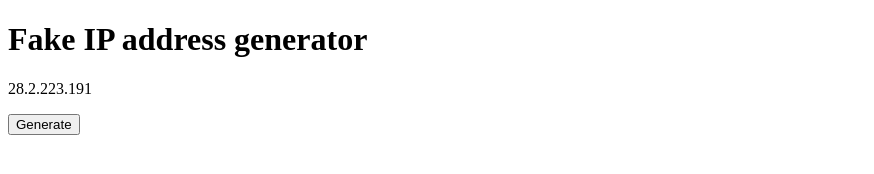
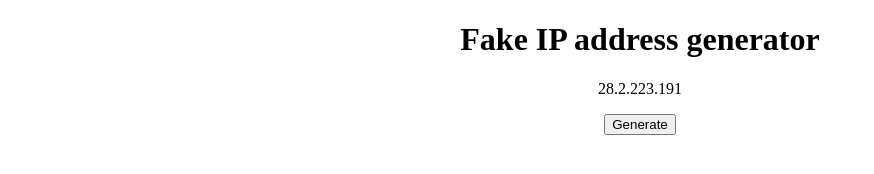
Before and after one commit to Oreeeee/fakeip, a plain HTML site: page index.html in a window 1280 px wide. Shown: the whole page, without its empty margins (0-874 px from the left). Drawn offline with Linux system fonts and the light colour scheme.

Commit message:
Add CSS and center everything

```diff
--- a/index.html
+++ b/index.html
@@ -1,15 +1,18 @@
 <!DOCTYPE html>
 <html lang="en">
   <head>
-    <meta charset="UTF-8">
-    <meta http-equiv="X-UA-Compatible" content="IE=edge">
-    <meta name="viewport" content="width=device-width, initial-scale=1.0">
+    <meta charset="UTF-8" />
+    <meta http-equiv="X-UA-Compatible" content="IE=edge" />
+    <meta name="viewport" content="width=device-width, initial-scale=1.0" />
+    <link rel="stylesheet" href="style.css">
     <title>Fake IP address generator</title>
+    <script defer src="index.js"></script>
   </head>
   <body>
-    <script defer src="index.js"></script>
+    <div id="mainDiv">
       <h1>Fake IP address generator</h1>
       <p id="ipField"></p>
       <button id="generateButton">Generate</button>
+    </div>
   </body>
 </html>
--- /dev/null
+++ b/style.css
@@ -0,0 +1,5 @@
+#mainDiv {
+  margin: auto;
+  width: 50%;
+  text-align: center;
+}
```
Lines whose indentation alone changed are shown as unchanged.
